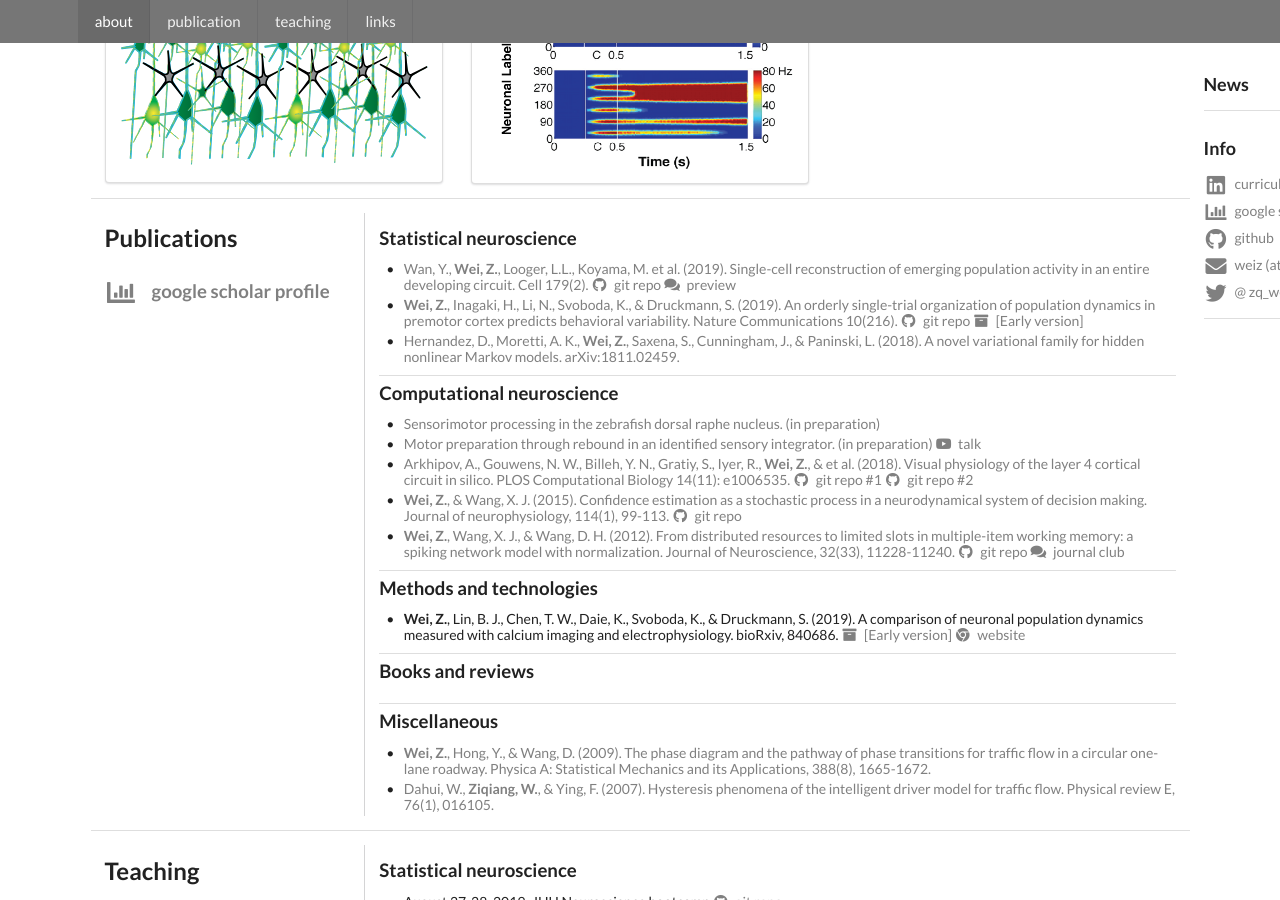
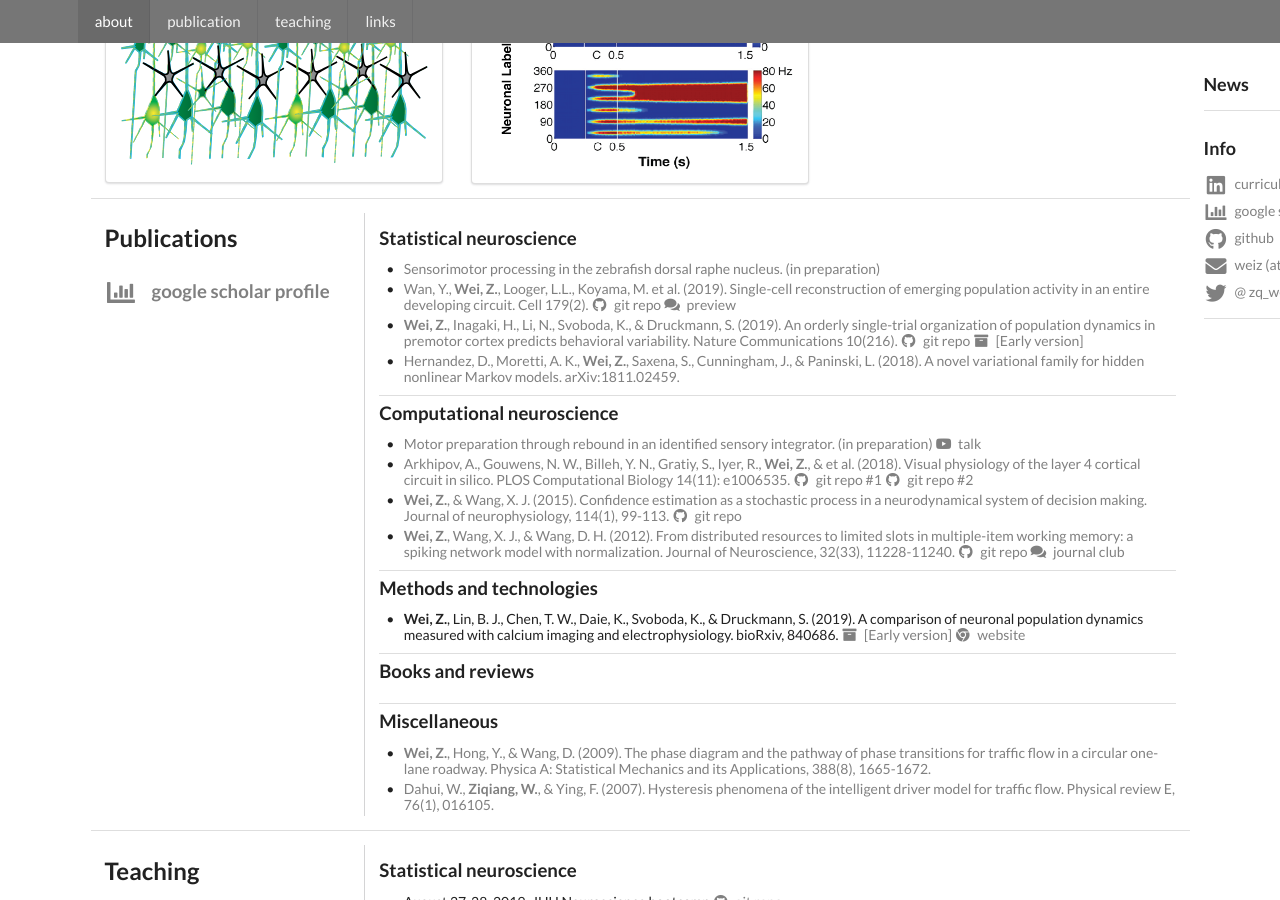
Before and after one commit to zqwei/zqwei.github.io, a Jekyll site: the page built from index.html, in a window 1280 px wide and 900 px high, scrolled down 801 px. Built offline with Jekyll 4.4.1, drawn with Linux system fonts in a browser that asks for light colours; some of the changed lines change nothing that is shown.

Commit message:
Update publication.html

```diff
--- a/_includes/publication.html
+++ b/_includes/publication.html
@@ -13,6 +13,11 @@
       <div class="item">
         <h3 class="ui black header"> Statistical neuroscience </h3>
           <div class="ui bulleted list">
+            <div class="item">
+              <a href="">
+              Sensorimotor processing in the zebrafish dorsal raphe nucleus. (in preparation)
+              </a>
+            </div>
             <div class="item">
               <a href="https://www.cell.com/cell/fulltext/S0092-8674(19)30958-4">
                 Wan, Y., <b>Wei, Z.</b>, Looger, L.L., Koyama, M. et al. (2019).
@@ -50,11 +55,6 @@
       <div class="item">
         <h3 class="ui black header"> Computational neuroscience </h3>
         <div class="ui bulleted list">
-          <div class="item">
-            <a href="">
-            Sensorimotor processing in the zebrafish dorsal raphe nucleus. (in preparation)
-            </a>
-          </div>
           <div class="item">
             <a href="http://www.cosyne.org/c/index.php?title=Cosyne2018_Program">
             Motor preparation through rebound in an identified sensory integrator. (in preparation)
```
